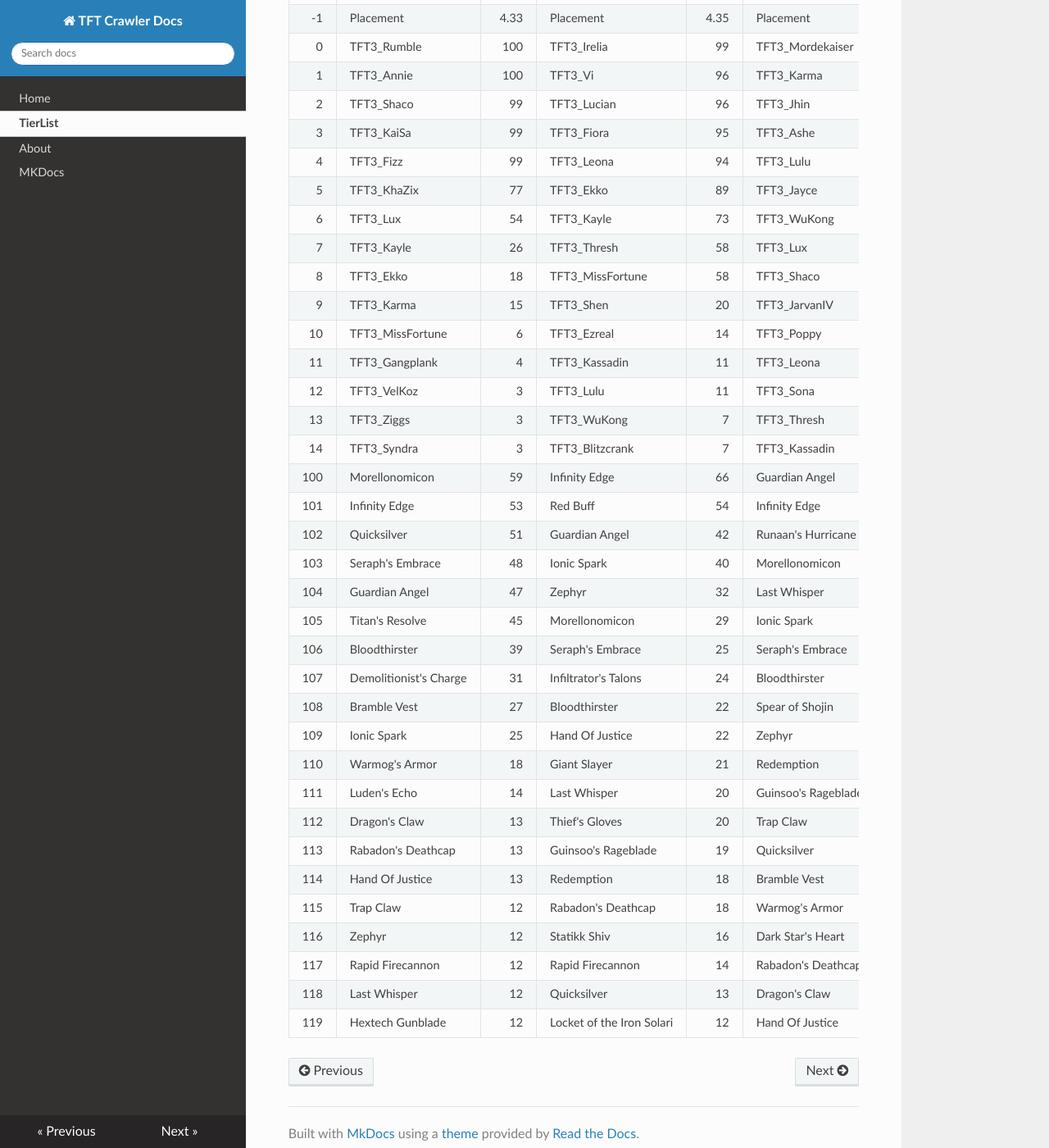
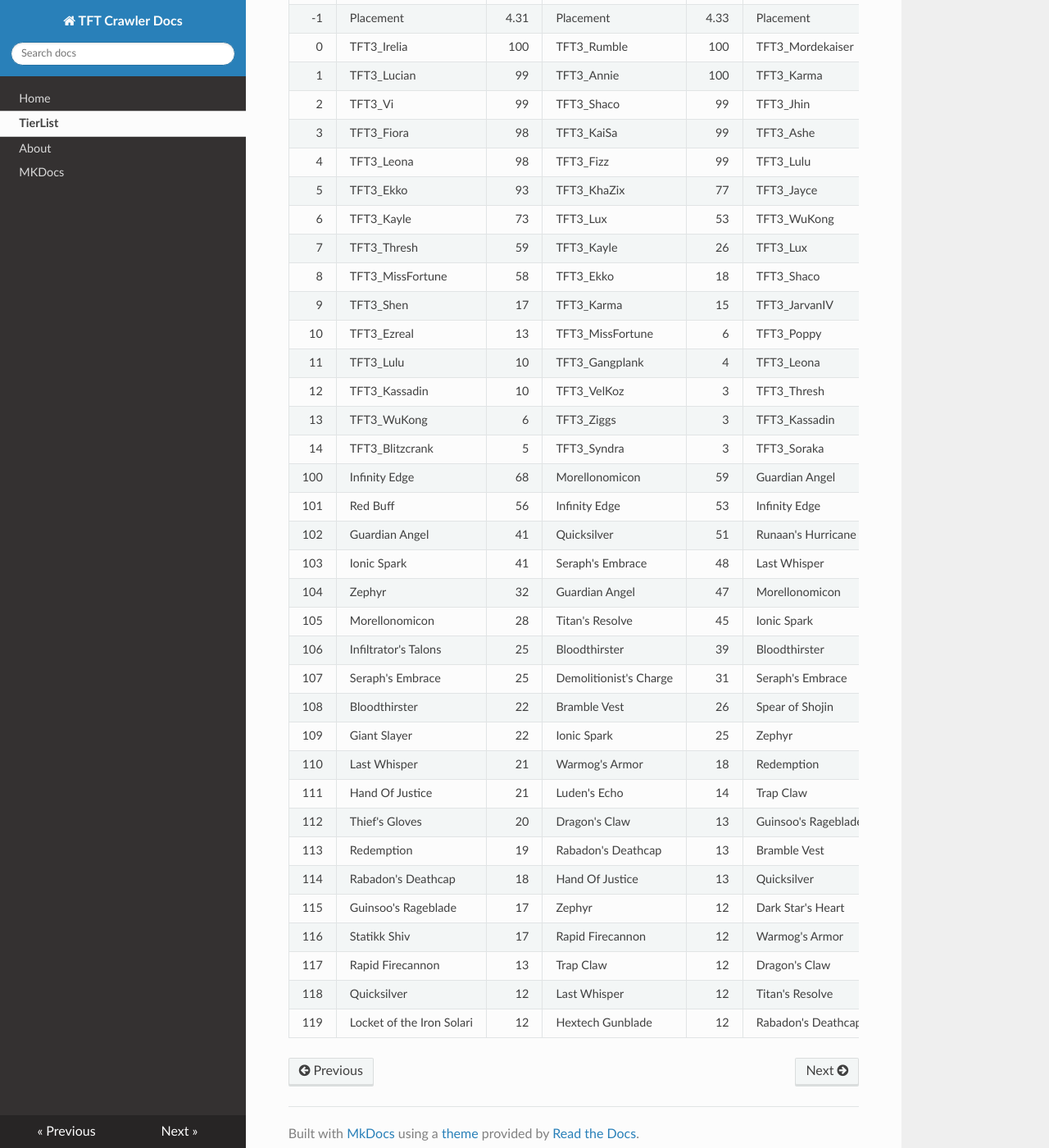
Before and after one commit to JamesYouL2/TFT-Crawler, an MkDocs documentation site: the page built from docs/tierlist.md, in a window 1280 px wide and 1400 px high, scrolled down 225 px. Shown: the whole window at 82% size. Built offline with MkDocs 1.6.1, drawn with Linux system fonts in a browser that asks for light colours; nearby versions of some CDN libraries; some of the changed text lies outside the part shown.

Commit message:
Update tierlist.md

```diff
--- a/docs/tierlist.md
+++ b/docs/tierlist.md
@@ -2,41 +2,41 @@
 
 2020-04-08 16:39:15.775000
 
-|     | 2_character            |   2_pct | 4_character               |   4_pct | 1_character         |   1_pct | 3_character         |   3_pct |
-|----:|:-----------------------|--------:|:--------------------------|--------:|:--------------------|--------:|:--------------------|--------:|
-|  -1 | Placement              |    4.33 | Placement                 |    4.35 | Placement           |    4.53 | Placement           |    4.54 |
-|   0 | TFT3_Rumble            |  100    | TFT3_Irelia               |   99    | TFT3_Mordekaiser    |   89    | TFT3_MissFortune    |   79    |
-|   1 | TFT3_Annie             |  100    | TFT3_Vi                   |   96    | TFT3_Karma          |   88    | TFT3_Blitzcrank     |   78    |
-|   2 | TFT3_Shaco             |   99    | TFT3_Lucian               |   96    | TFT3_Jhin           |   87    | TFT3_Vi             |   69    |
-|   3 | TFT3_KaiSa             |   99    | TFT3_Fiora                |   95    | TFT3_Ashe           |   85    | TFT3_ChoGath        |   67    |
-|   4 | TFT3_Fizz              |   99    | TFT3_Leona                |   94    | TFT3_Lulu           |   68    | TFT3_Ezreal         |   67    |
-|   5 | TFT3_KhaZix            |   77    | TFT3_Ekko                 |   89    | TFT3_Jayce          |   50    | TFT3_Malphite       |   64    |
-|   6 | TFT3_Lux               |   54    | TFT3_Kayle                |   73    | TFT3_WuKong         |   50    | TFT3_Jinx           |   54    |
-|   7 | TFT3_Kayle             |   26    | TFT3_Thresh               |   58    | TFT3_Lux            |   43    | TFT3_Kayle          |   53    |
-|   8 | TFT3_Ekko              |   18    | TFT3_MissFortune          |   58    | TFT3_Shaco          |   42    | TFT3_Shen           |   44    |
-|   9 | TFT3_Karma             |   15    | TFT3_Shen                 |   20    | TFT3_JarvanIV       |   38    | TFT3_Irelia         |   39    |
-|  10 | TFT3_MissFortune       |    6    | TFT3_Ezreal               |   14    | TFT3_Poppy          |   29    | TFT3_Lucian         |   31    |
-|  11 | TFT3_Gangplank         |    4    | TFT3_Kassadin             |   11    | TFT3_Leona          |   19    | TFT3_Graves         |   30    |
-|  12 | TFT3_VelKoz            |    3    | TFT3_Lulu                 |   11    | TFT3_Sona           |    9    | TFT3_Kassadin       |   24    |
-|  13 | TFT3_Ziggs             |    3    | TFT3_WuKong               |    7    | TFT3_Thresh         |    9    | TFT3_Thresh         |   24    |
-|  14 | TFT3_Syndra            |    3    | TFT3_Blitzcrank           |    7    | TFT3_Kassadin       |    8    | TFT3_WuKong         |   23    |
-| 100 | Morellonomicon         |   59    | Infinity Edge             |   66    | Guardian Angel      |   69    | Guardian Angel      |   54    |
-| 101 | Infinity Edge          |   53    | Red Buff                  |   54    | Infinity Edge       |   62    | Red Buff            |   47    |
-| 102 | Quicksilver            |   51    | Guardian Angel            |   42    | Runaan's Hurricane  |   45    | Giant Slayer        |   45    |
-| 103 | Seraph's Embrace       |   48    | Ionic Spark               |   40    | Morellonomicon      |   43    | Guinsoo's Rageblade |   41    |
-| 104 | Guardian Angel         |   47    | Zephyr                    |   32    | Last Whisper        |   39    | Morellonomicon      |   32    |
-| 105 | Titan's Resolve        |   45    | Morellonomicon            |   29    | Ionic Spark         |   29    | Rapid Firecannon    |   31    |
-| 106 | Bloodthirster          |   39    | Seraph's Embrace          |   25    | Seraph's Embrace    |   27    | Hand Of Justice     |   31    |
-| 107 | Demolitionist's Charge |   31    | Infiltrator's Talons      |   24    | Bloodthirster       |   24    | Ionic Spark         |   31    |
-| 108 | Bramble Vest           |   27    | Bloodthirster             |   22    | Spear of Shojin     |   20    | Zephyr              |   29    |
-| 109 | Ionic Spark            |   25    | Hand Of Justice           |   22    | Zephyr              |   20    | Seraph's Embrace    |   27    |
-| 110 | Warmog's Armor         |   18    | Giant Slayer              |   21    | Redemption          |   19    | Quicksilver         |   25    |
-| 111 | Luden's Echo           |   14    | Last Whisper              |   20    | Guinsoo's Rageblade |   18    | Trap Claw           |   24    |
-| 112 | Dragon's Claw          |   13    | Thief's Gloves            |   20    | Trap Claw           |   18    | Infinity Edge       |   21    |
-| 113 | Rabadon's Deathcap     |   13    | Guinsoo's Rageblade       |   19    | Quicksilver         |   17    | Thief's Gloves      |   21    |
-| 114 | Hand Of Justice        |   13    | Redemption                |   18    | Bramble Vest        |   17    | Runaan's Hurricane  |   18    |
-| 115 | Trap Claw              |   12    | Rabadon's Deathcap        |   18    | Warmog's Armor      |   15    | Rabadon's Deathcap  |   16    |
-| 116 | Zephyr                 |   12    | Statikk Shiv              |   16    | Dark Star's Heart   |   14    | Statikk Shiv        |   15    |
-| 117 | Rapid Firecannon       |   12    | Rapid Firecannon          |   14    | Rabadon's Deathcap  |   14    | Last Whisper        |   15    |
-| 118 | Last Whisper           |   12    | Quicksilver               |   13    | Dragon's Claw       |   14    | Redemption          |   15    |
-| 119 | Hextech Gunblade       |   12    | Locket of the Iron Solari |   12    | Hand Of Justice     |   14    | Spear of Shojin     |   14    |
+|     | 5_character               |   5_pct | 3_character            |   3_pct | 1_character         |   1_pct | 2_character           |   2_pct | 4_character         |   4_pct |
+|----:|:--------------------------|--------:|:-----------------------|--------:|:--------------------|--------:|:----------------------|--------:|:--------------------|--------:|
+|  -1 | Placement                 |    4.31 | Placement              |    4.33 | Placement           |    4.47 | Placement             |    4.51 | Placement           |    4.54 |
+|   0 | TFT3_Irelia               |  100    | TFT3_Rumble            |  100    | TFT3_Mordekaiser    |   99    | TFT3_Syndra           |   91    | TFT3_MissFortune    |   79    |
+|   1 | TFT3_Lucian               |   99    | TFT3_Annie             |  100    | TFT3_Karma          |   99    | TFT3_Ahri             |   91    | TFT3_Blitzcrank     |   78    |
+|   2 | TFT3_Vi                   |   99    | TFT3_Shaco             |   99    | TFT3_Jhin           |   98    | TFT3_Zoe              |   89    | TFT3_Vi             |   69    |
+|   3 | TFT3_Fiora                |   98    | TFT3_KaiSa             |   99    | TFT3_Ashe           |   96    | TFT3_Lux              |   78    | TFT3_ChoGath        |   67    |
+|   4 | TFT3_Leona                |   98    | TFT3_Fizz              |   99    | TFT3_Lulu           |   71    | TFT3_Neeko            |   72    | TFT3_Ezreal         |   67    |
+|   5 | TFT3_Ekko                 |   93    | TFT3_KhaZix            |   77    | TFT3_Jayce          |   56    | TFT3_Soraka           |   71    | TFT3_Malphite       |   64    |
+|   6 | TFT3_Kayle                |   73    | TFT3_Lux               |   53    | TFT3_WuKong         |   55    | TFT3_Poppy            |   62    | TFT3_Jinx           |   54    |
+|   7 | TFT3_Thresh               |   59    | TFT3_Kayle             |   26    | TFT3_Lux            |   48    | TFT3_VelKoz           |   35    | TFT3_Kayle          |   53    |
+|   8 | TFT3_MissFortune          |   58    | TFT3_Ekko              |   18    | TFT3_Shaco          |   47    | TFT3_Annie            |   28    | TFT3_Shen           |   44    |
+|   9 | TFT3_Shen                 |   17    | TFT3_Karma             |   15    | TFT3_JarvanIV       |   43    | TFT3_Lulu             |   21    | TFT3_Irelia         |   39    |
+|  10 | TFT3_Ezreal               |   13    | TFT3_MissFortune       |    6    | TFT3_Poppy          |   32    | TFT3_Rumble           |   20    | TFT3_Lucian         |   31    |
+|  11 | TFT3_Lulu                 |   10    | TFT3_Gangplank         |    4    | TFT3_Leona          |   21    | TFT3_Fizz             |   19    | TFT3_Graves         |   29    |
+|  12 | TFT3_Kassadin             |   10    | TFT3_VelKoz            |    3    | TFT3_Thresh         |    9    | TFT3_MissFortune      |    6    | TFT3_Kassadin       |   24    |
+|  13 | TFT3_WuKong               |    6    | TFT3_Ziggs             |    3    | TFT3_Kassadin       |    8    | TFT3_Karma            |    6    | TFT3_Thresh         |   24    |
+|  14 | TFT3_Blitzcrank           |    5    | TFT3_Syndra            |    3    | TFT3_Soraka         |    6    | TFT3_WuKong           |    6    | TFT3_WuKong         |   23    |
+| 100 | Infinity Edge             |   68    | Morellonomicon         |   59    | Guardian Angel      |   71    | Seraph's Embrace      |   81    | Guardian Angel      |   54    |
+| 101 | Red Buff                  |   56    | Infinity Edge          |   53    | Infinity Edge       |   67    | Guardian Angel        |   59    | Red Buff            |   47    |
+| 102 | Guardian Angel            |   41    | Quicksilver            |   51    | Runaan's Hurricane  |   48    | Rabadon's Deathcap    |   39    | Giant Slayer        |   45    |
+| 103 | Ionic Spark               |   41    | Seraph's Embrace       |   48    | Last Whisper        |   42    | Ionic Spark           |   38    | Guinsoo's Rageblade |   41    |
+| 104 | Zephyr                    |   32    | Guardian Angel         |   47    | Morellonomicon      |   42    | Morellonomicon        |   37    | Morellonomicon      |   32    |
+| 105 | Morellonomicon            |   28    | Titan's Resolve        |   45    | Ionic Spark         |   29    | Quicksilver           |   34    | Rapid Firecannon    |   31    |
+| 106 | Infiltrator's Talons      |   25    | Bloodthirster          |   39    | Bloodthirster       |   26    | Trap Claw             |   28    | Hand Of Justice     |   31    |
+| 107 | Seraph's Embrace          |   25    | Demolitionist's Charge |   31    | Seraph's Embrace    |   25    | Titan's Resolve       |   25    | Ionic Spark         |   30    |
+| 108 | Bloodthirster             |   22    | Bramble Vest           |   26    | Spear of Shojin     |   21    | Jeweled Gauntlet      |   23    | Zephyr              |   29    |
+| 109 | Giant Slayer              |   22    | Ionic Spark            |   25    | Zephyr              |   20    | Chalice of Favor      |   22    | Seraph's Embrace    |   27    |
+| 110 | Last Whisper              |   21    | Warmog's Armor         |   18    | Redemption          |   19    | Zephyr                |   21    | Quicksilver         |   25    |
+| 111 | Hand Of Justice           |   21    | Luden's Echo           |   14    | Trap Claw           |   18    | Star Guardian's Charm |   20    | Trap Claw           |   24    |
+| 112 | Thief's Gloves            |   20    | Dragon's Claw          |   13    | Guinsoo's Rageblade |   17    | Bramble Vest          |   19    | Infinity Edge       |   21    |
+| 113 | Redemption                |   19    | Rabadon's Deathcap     |   13    | Bramble Vest        |   17    | Zz'Rot Portal         |   18    | Thief's Gloves      |   21    |
+| 114 | Rabadon's Deathcap        |   18    | Hand Of Justice        |   13    | Quicksilver         |   16    | Spear of Shojin       |   17    | Runaan's Hurricane  |   19    |
+| 115 | Guinsoo's Rageblade       |   17    | Zephyr                 |   12    | Dark Star's Heart   |   15    | Thief's Gloves        |   17    | Rabadon's Deathcap  |   16    |
+| 116 | Statikk Shiv              |   17    | Rapid Firecannon       |   12    | Warmog's Armor      |   15    | Rapid Firecannon      |   15    | Statikk Shiv        |   15    |
+| 117 | Rapid Firecannon          |   13    | Trap Claw              |   12    | Dragon's Claw       |   14    | Dragon's Claw         |   14    | Last Whisper        |   15    |
+| 118 | Quicksilver               |   12    | Last Whisper           |   12    | Titan's Resolve     |   14    | Luden's Echo          |   13    | Redemption          |   15    |
+| 119 | Locket of the Iron Solari |   12    | Hextech Gunblade       |   12    | Rabadon's Deathcap  |   13    | Warmog's Armor        |   13    | Spear of Shojin     |   14    |
```
